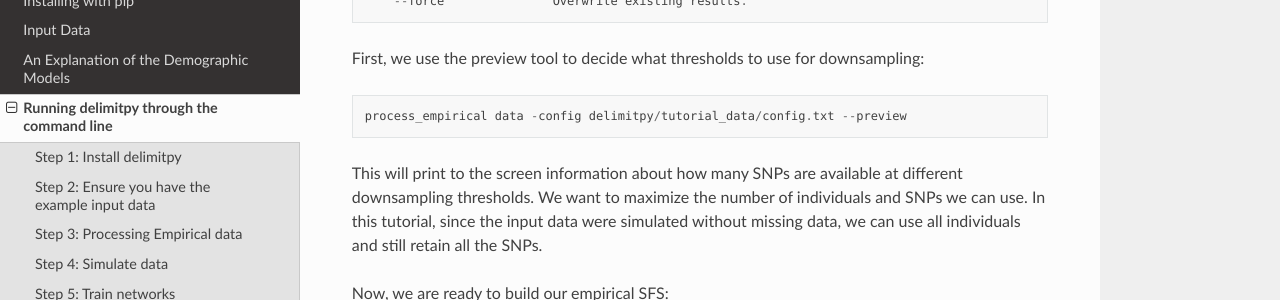
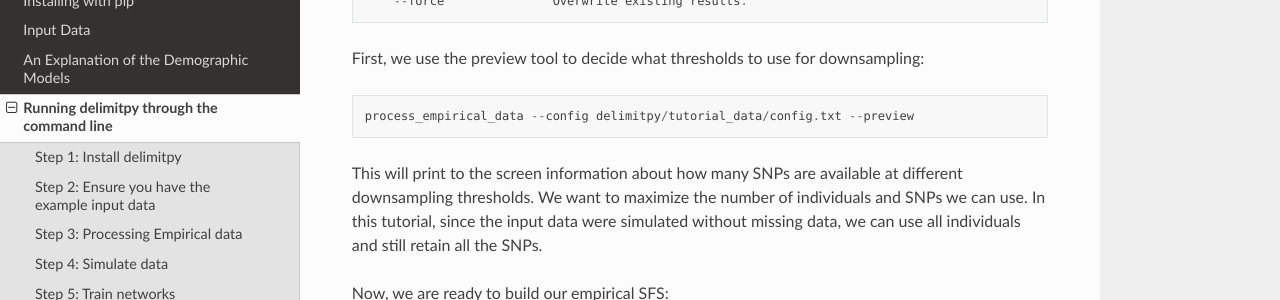
Before and after one commit to SmithLabBio/popai, a Sphinx documentation site: the page built from docs/usage/cli_tutorial.rst, in a window 1280 px wide and 900 px high, scrolled down 892 px. Shown: the part 151-451 px from the top of the window. Built offline with Sphinx 7.4.7 and the Read the Docs theme 2.0.0, drawn with Linux system fonts in a browser that asks for light colours.

```diff
--- a/docs/usage/cli_tutorial.rst
+++ b/docs/usage/cli_tutorial.rst
@@ -50,7 +50,7 @@ First, we use the preview tool to decide what thresholds to use for downsampling
 
 .. code-block:: python
 
-    process_empirical data -config delimitpy/tutorial_data/config.txt --preview
+    process_empirical_data --config delimitpy/tutorial_data/config.txt --preview
 
 This will print to the screen information about how many SNPs are available at different downsampling thresholds. We want to maximize the number of individuals and SNPs we can use. In this tutorial, since the input data were simulated without missing data, we can use all individuals and still retain all the SNPs.
 
```
Also changed, not shown: 1 other file.
